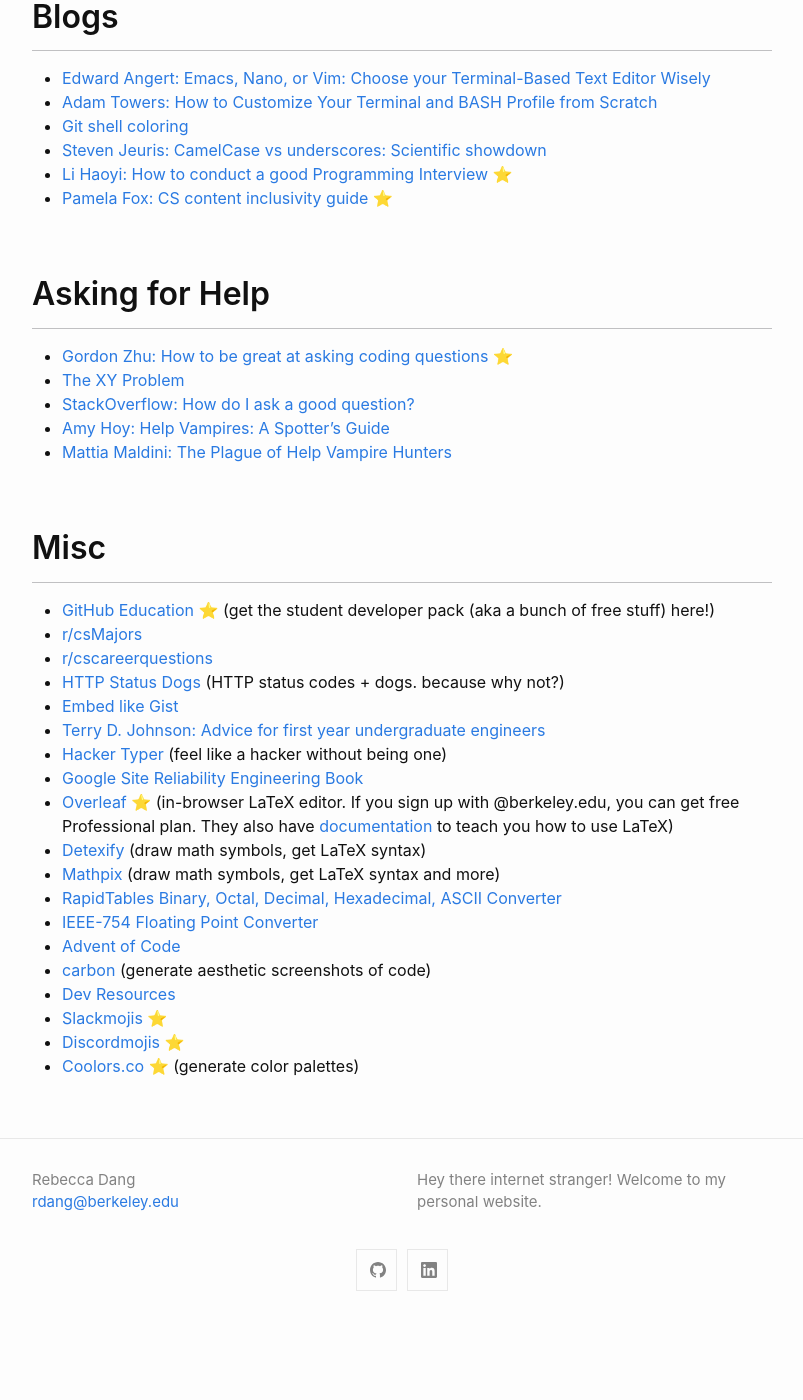
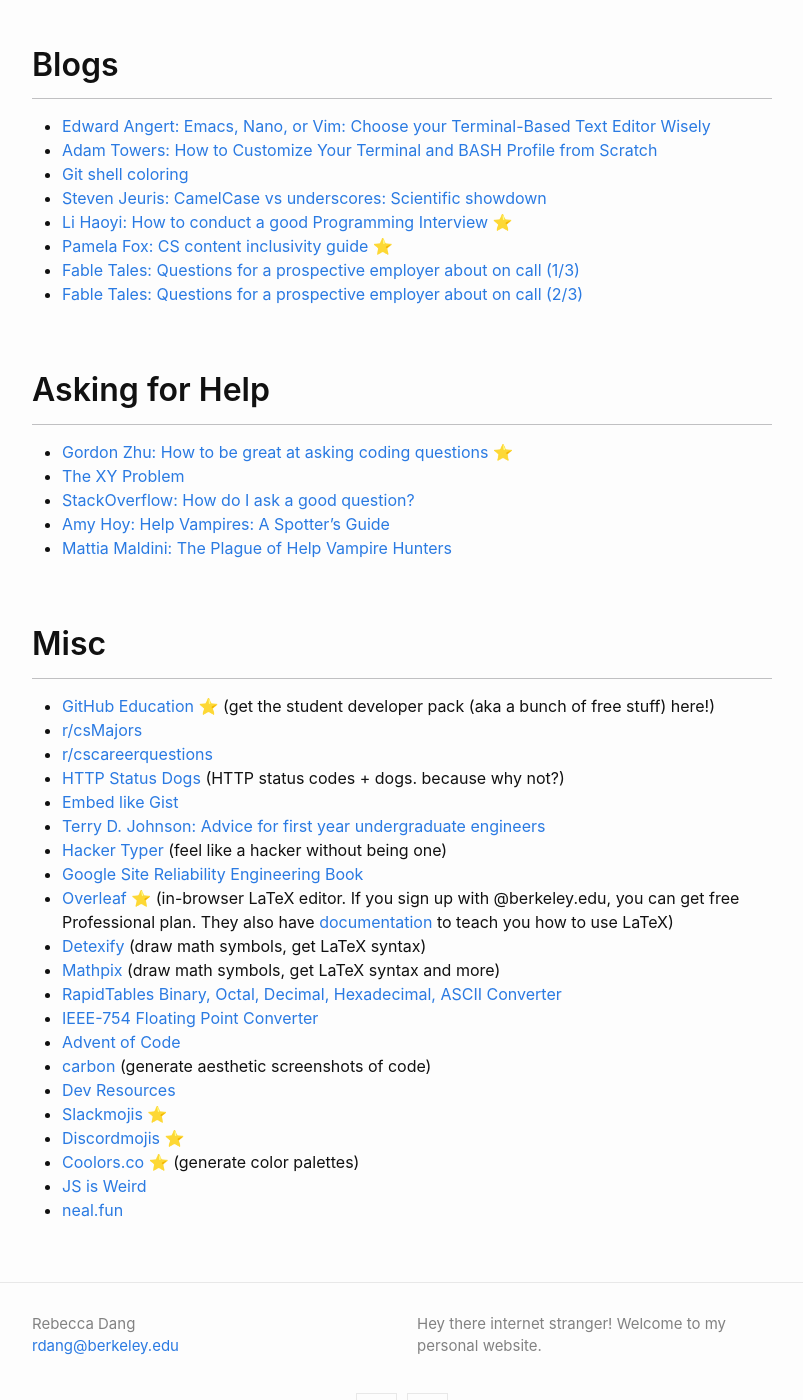
Before and after one commit to phrdang/phrdang.github.io, a Jekyll site: the page built from resources.md, in a window 1280 px wide and 1400 px high, scrolled down 11148 px. Shown: the whole window, without its empty margins (238-1041 px from the left). Built offline with Jekyll 4.4.1, drawn with Linux system fonts in a browser that asks for light colours; before the commit the page ends 12474 px from its top, so only the background shows below that; some of the changed text lies outside the part shown.

Commit message:
Update resources.md

```diff
--- a/resources.md
+++ b/resources.md
@@ -140,6 +140,8 @@
 - [The Deadlock Empire](https://deadlockempire.github.io/) (gameified concurrency)
 - [Schemaverse](https://schemaverse.com/) (gameified Postgres)
 - [Cisco Networking Academy](https://skillsforall.com/)
+- [Computer Science Visualizations: udiprod on YouTube](https://www.youtube.com/playlist?list=PL2aHrV9pFqNRS2b2XX2BvgQIPKh72xREP)
+- [Ruby Koans](https://www.rubykoans.com/)
 
 # 💻 Writing Code
 
@@ -368,6 +370,8 @@
 - [Steven Jeuris: CamelCase vs underscores: Scientific showdown](https://whatheco.de/2011/02/10/camelcase-vs-underscores-scientific-showdown/)
 - [Li Haoyi: How to conduct a good Programming Interview](https://www.lihaoyi.com/post/HowtoconductagoodProgrammingInterview.html) ⭐
 - [Pamela Fox: CS content inclusivity guide](https://blog.pamelafox.org/2022/08/cs-content-inclusivity-guide.html) ⭐
+- [Fable Tales: Questions for a prospective employer about on call (1/3)](https://penelope.zone/2019/01/04/questions-for-a-prospective-employer-about-on-call-1-3.html)
+- [Fable Tales: Questions for a prospective employer about on call (2/3)](https://penelope.zone/2019/01/14/questions-for-a-prospective-employer-about-on-call-2-3.html)
 
 ## Asking for Help
 
@@ -398,3 +402,5 @@
 - [Slackmojis](https://slackmojis.com/) ⭐
 - [Discordmojis](https://discordmojis.com/) ⭐
 - [Coolors.co](https://coolors.co/) ⭐ (generate color palettes)
+- [JS is Weird](https://jsisweird.com/)
+- [neal.fun](https://neal.fun/)
```
